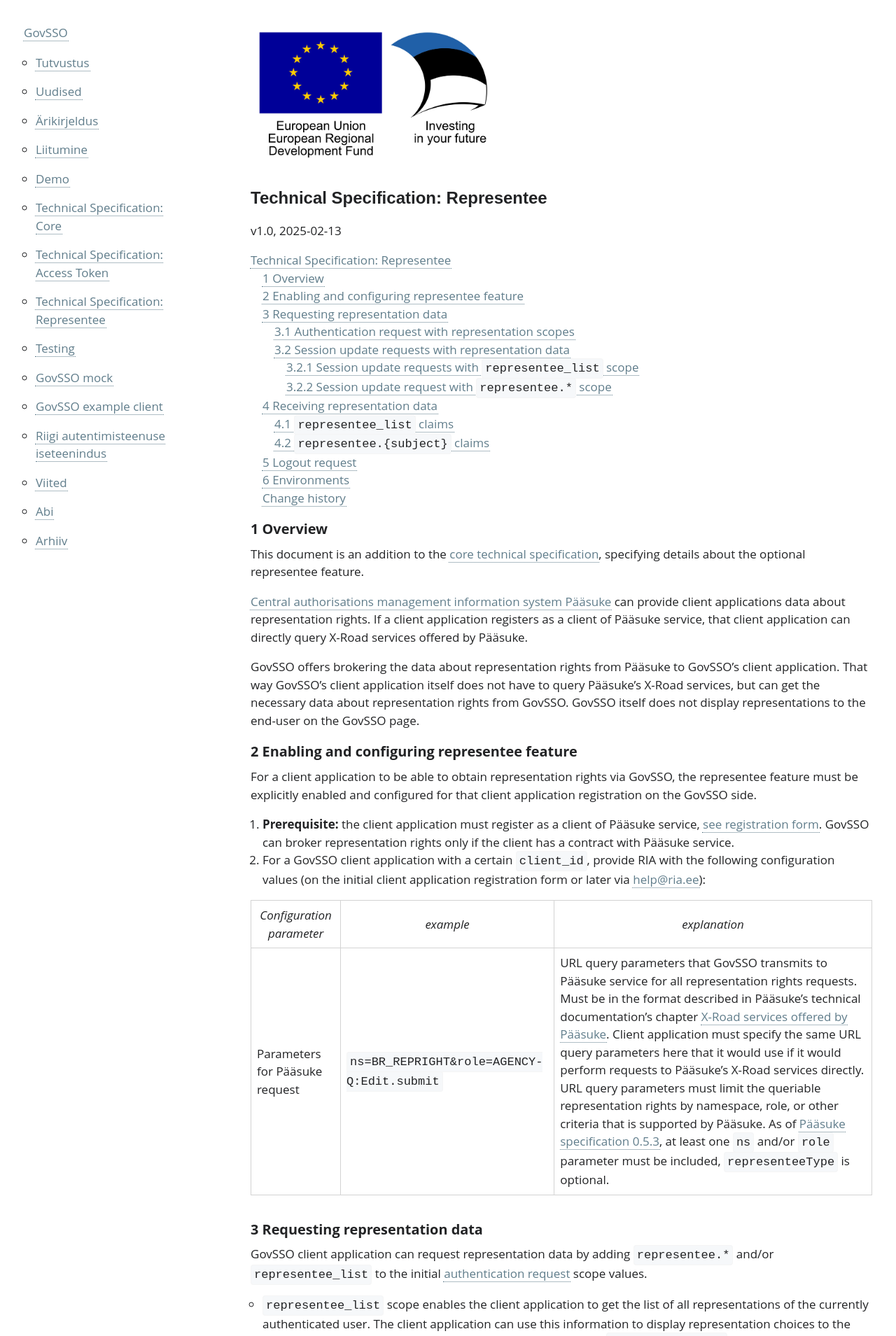
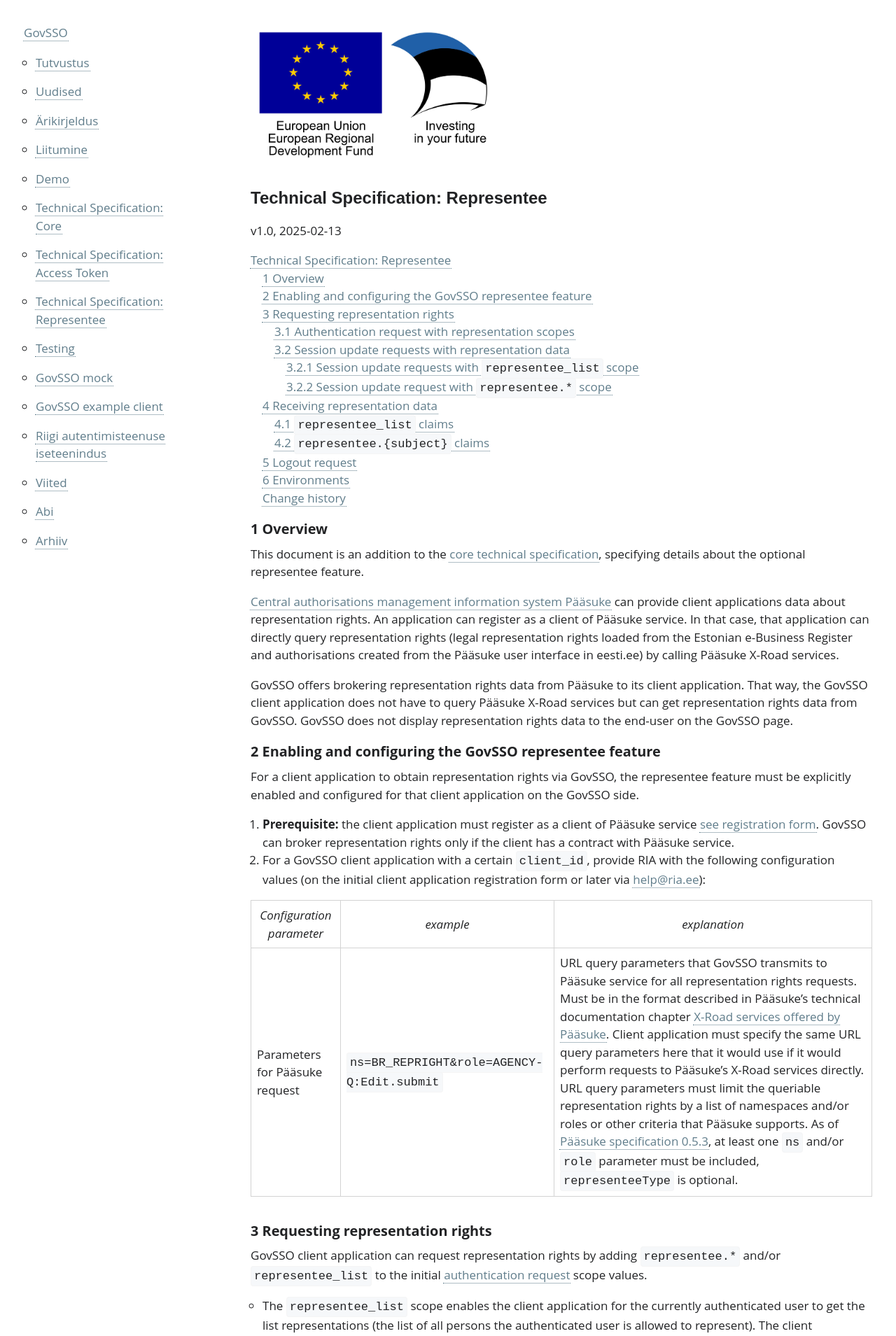
Before and after one commit to e-gov/GOVSSO, a Jekyll site: the page built from Representee.md, in a window 1280 px wide. Shown: the top 1909 px of the page at 70% size. Built offline with Jekyll 4.4.1, drawn with Linux system fonts in a browser that asks for light colours; some of the changed text lies outside the part shown.

Commit message:
Update Representee.md
Adjustments in wording to make it easier to understand.

`````diff
--- a/Representee.md
+++ b/Representee.md
@@ -16,32 +16,32 @@ v1.0, 2025-02-13
 
 This document is an addition to the [core technical specification](TechnicalSpecification), specifying details about the optional representee feature.
 
-[Central authorisations management information system Pääsuke](https://www.ria.ee/en/state-information-system/central-platforms-provision-public-services/authorisations-management) can provide client applications data about representation rights. If a client application registers as a client of Pääsuke service, that client application can directly query X-Road services offered by Pääsuke.
+[Central authorisations management information system Pääsuke](https://www.ria.ee/en/state-information-system/central-platforms-provision-public-services/authorisations-management) can provide client applications data about representation rights. An application can register as a client of Pääsuke service. In that case, that application can directly query representation rights (legal representation rights loaded from the Estonian e-Business Register and authorisations created from the Pääsuke user interface in eesti.ee) by calling Pääsuke X-Road services.
 
-GovSSO offers brokering the data about representation rights from Pääsuke to GovSSO's client application. That way GovSSO's client application itself does not have to query Pääsuke's X-Road services, but can get the necessary data about representation rights from GovSSO. GovSSO itself does not display representations to the end-user on the GovSSO page.
+GovSSO offers brokering representation rights data from Pääsuke to its client application. That way, the GovSSO client application does not have to query Pääsuke X-Road services but can get representation rights data from GovSSO. GovSSO does not display representation rights data to the end-user on the GovSSO page.
 
-## 2 Enabling and configuring representee feature
+## 2 Enabling and configuring the GovSSO representee feature
 
-For a client application to be able to obtain representation rights via GovSSO, the representee feature must be explicitly enabled and configured for that client application registration on the GovSSO side.
+For a client application to obtain representation rights via GovSSO, the representee feature must be explicitly enabled and configured for that client application on the GovSSO side.
 
-1. **Prerequisite:** the client application must register as a client of Pääsuke service, [see registration form](https://www.ria.ee/riigi-infosusteem/kesksed-platvormid-avalike-e-teenuste-pakkumiseks/paasuke#liitumine). GovSSO can broker representation rights only if the client has a contract with Pääsuke service.
+1. **Prerequisite:** the client application must register as a client of Pääsuke service [see registration form](https://www.ria.ee/riigi-infosusteem/kesksed-platvormid-avalike-e-teenuste-pakkumiseks/paasuke#liitumine). GovSSO can broker representation rights only if the client has a contract with Pääsuke service.
 2. For a GovSSO client application with a certain `client_id`, provide RIA with the following configuration values (on the initial client application registration form or later via [help@ria.ee](help@ria.ee)):
 
 | Configuration parameter | example | explanation |
 |-------------------------|---------|-------------|
-| Parameters for Pääsuke request | `ns=BR_REPRIGHT&role=AGENCY-Q:Edit.submit` | URL query parameters that GovSSO transmits to Pääsuke service for all representation rights requests. Must be in the format described in Pääsuke's technical documentation's chapter [X-Road services offered by Pääsuke](https://github.com/e-gov/PH?tab=readme-ov-file#x-road-services-offered-by-p%C3%A4%C3%A4suke). Client application must specify the same URL query parameters here that it would use if it would perform requests to Pääsuke's X-Road services directly. URL query parameters must limit the queriable representation rights by namespace, role, or other criteria that is supported by Pääsuke. As of [Pääsuke specification 0.5.3](https://github.com/e-gov/PH/blob/main/spec/x-road_services_provided_by_paasuke.v0.5.3.pdf), at least one `ns` and/or `role` parameter must be included, `representeeType` is optional. |
+| Parameters for Pääsuke request | `ns=BR_REPRIGHT&role=AGENCY-Q:Edit.submit` | URL query parameters that GovSSO transmits to Pääsuke service for all representation rights requests. Must be in the format described in Pääsuke's technical documentation chapter [X-Road services offered by Pääsuke](https://github.com/e-gov/PH?tab=readme-ov-file#x-road-services-offered-by-p%C3%A4%C3%A4suke). Client application must specify the same URL query parameters here that it would use if it would perform requests to Pääsuke's X-Road services directly. URL query parameters must limit the queriable representation rights by a list of namespaces and/or roles or other criteria that Pääsuke supports. As of [Pääsuke specification 0.5.3](https://github.com/e-gov/PH/blob/main/spec/x-road_services_provided_by_paasuke.v0.5.3.pdf), at least one `ns` and/or `role` parameter must be included, `representeeType` is optional. |
 
-## 3 Requesting representation data
+## 3 Requesting representation rights
 
-GovSSO client application can request representation data by adding `representee.*` and/or `representee_list` to the initial [authentication request](TechnicalSpecification#61-authentication-request) scope values.
+GovSSO client application can request representation rights by adding `representee.*` and/or `representee_list` to the initial [authentication request](TechnicalSpecification#61-authentication-request) scope values.
 
-- `representee_list` scope enables the client application to get the list of all representations of the currently authenticated user. The client application can use this information to display representation choices to the end-user on the client application page. GovSSO does not use `representee_list` itself to display any additional information to the end-user on the GovSSO page.
-- `representee.*` scope enables the client application to request specific representation of the authenticated user after initial authentication. Details of a specific representation can only be requested with [session update requests](TechnicalSpecification#63-session-update-request).
-- `representee.{subject}` scope enables client applications to get detailed representation data of a person from the `representee_list` with [session update requests](TechnicalSpecification#63-session-update-request).
+- The `representee_list` scope enables the client application for the currently authenticated user to get the list representations (the list of all persons the authenticated user is allowed to represent). The client application can use this information to display representation choices to the end-user on the client application page. GovSSO does not use `representee_list` to display additional information to the end-user on the GovSSO page.
+The `representee.*` scope enables the client application to request a specific representation (the list of representation rights granted by a particular person to the authenticated user) after initial authentication. The client application can request details of a specific representation with [session update requests](TechnicalSpecification#63-session-update-request).
+- The `representee.{subject}` scope enables client applications to get detailed representation data of a person from the `representee_list` with [session update requests](TechnicalSpecification#63-session-update-request).
 
 ### 3.1 Authentication request with representation scopes
 
-Client application cannot request representation information later during the user's session if representation scopes were not requested in the initial authentication request.
+A client application cannot request representation information later during the user's session if it didn't request representation scopes in the initial authentication request.
 
 ***Example authentication request with representation scopes***
 ````
@@ -60,11 +60,12 @@ acr_values=substantial&
 
 ### 3.2 Session update requests with representation data
 
-Representation data will not carry on by default to subsequent ID Tokens. The client application should request representation data with following [session update requests](TechnicalSpecification#63-session-update-request) if needed.
+By default, representation data will not be carried over to subsequent ID Tokens. If needed, the client application should request representation data with the following [session update requests](TechnicalSpecification#63-session-update-request).
+
 
 #### 3.2.1 Session update requests with `representee_list` scope
 
-To get a new up-to-date `representee_list`, the scope needs to be added to session update request.
+To get a new up-to-date `representee_list`, the client application needs to add scope to the session update request.
 
 ***Example GovSSO session update request with `representee_list` scope***
 ````
@@ -81,11 +82,11 @@ scope=openid%20representee_list
 
 #### 3.2.2 Session update request with `representee.*` scope
 
-To get detailed representation information for a specific person, `representee.{subject}` scope needs to be added to session update request.
+The client application must add `representee.{subject}` scope to the session update request to get detailed representation information for a specific person.
 
 The `{subject}` value must be the ID code of a natural person or the registry code of a legal person, prefixed by the country code of the person's origin.
 
-The client application can only request detailed representation info about persons listed in the `representee_list`. Only one representee can be requested at once.
+The client application can only request detailed representation information about persons listed in the `representee_list`. Only one representee can be requested at once.
 
 ***Example GovSSO session update request with `representee.*` scope***
 ````
@@ -106,7 +107,7 @@ All information regarding representation will be provided to the client applicat
 
 If the GovSSO client application has also enabled the optional [Access Token configuration](AccessToken), then `representee.*` scope specific claims will be present in the Access Token as well. Note that Access Token does not hold `representee_list` claims.
 
-`representee` claim is omitted from ID Tokens and Access Tokens if the user is representing themselves.
+The `representee` claim is omitted from ID Tokens and Access Tokens if the authenticated user represents oneself.
 
 ### 4.1 `representee_list` claims
 
@@ -136,7 +137,7 @@ If `representee_list` scope was requested with the initial authentication reques
 
 | ID Token element (claim) | example | explanation |
 |--------------------------|---------|-------------|
-| representee_list.status | `REPRESENTEE_LIST_CURRENT` or `SERVICE_NOT_AVAILABLE`| `REPRESENTEE_LIST_CURRENT` when the request from GovSSO to Pääsuke succeeded, therefore the nested `list` claim contains the currently valid list of representees for the currently authenticated user. When the currently authenticated user does not have any representees, the nested `list` claim is an empty array. The list of representees for the currently authenticated user is filtered on Pääsuke service's side by the namespaces, roles, or other criteria configured with "Parameters for Pääsuke request" in [chapter 2](2-enabling-and-configuring-representee-feature).<br> `SERVICE_NOT_AVAILABLE` when the request from GovSSO to Pääsuke failed (temporary problem), therefore the nested `list` claim is omitted. |
+| representee_list.status | `REPRESENTEE_LIST_CURRENT` or `SERVICE_NOT_AVAILABLE`| `REPRESENTEE_LIST_CURRENT` when the request from GovSSO to Pääsuke succeeded, therefore the nested `list` claim contains the currently valid list of representees for the currently authenticated user. The nested `list` claim is an empty array when the currently authenticated user has no representees. The list of representees for the currently authenticated user is filtered on the Pääsuke service's side by the namespaces, roles, or other criteria configured with "Parameters for Pääsuke request" in [chapter 2](2-enabling-and-configuring-representee-feature).<br> `SERVICE_NOT_AVAILABLE` when the request from GovSSO to Pääsuke failed (temporary problem); therefore, the nested `list` claim is omitted. |
 | representee_list.list.sub | `EE12345678901` | The ID code of a natural person or the registry code of a legal person. Prefixed by the country code of the person's origin. |
 | representee_list.list.type | `NATURAL_PERSON` or `LEGAL_PERSON` | Type of the representee. |
 | representee_list.list.name | `AS Legal Person` | Legal person's official name. |
@@ -158,7 +159,7 @@ If `representee.{subject}` scope was requested with session update requests, the
     "family_name": "Stonewood",
     "mandates": [
       {
-        "role": "BR_REPRIGHT:MANAGEMENT"
+        "role": "BR_REPRIGHT:ROLE_IN_BOARD"
       },
       {
         "role": "AGENCY-Q:Edit"
@@ -178,7 +179,7 @@ If `representee.{subject}` scope was requested with session update requests, the
     "name": "AS Legal Person",
     "mandates": [
       {
-        "role": "BR_REPRIGHT:MANAGEMENT"
+        "role": "BR_REPRIGHT:ROLE_IN_BOARD"
       },
       {
         "role": "AGENCY-Q:Edit"
`````
